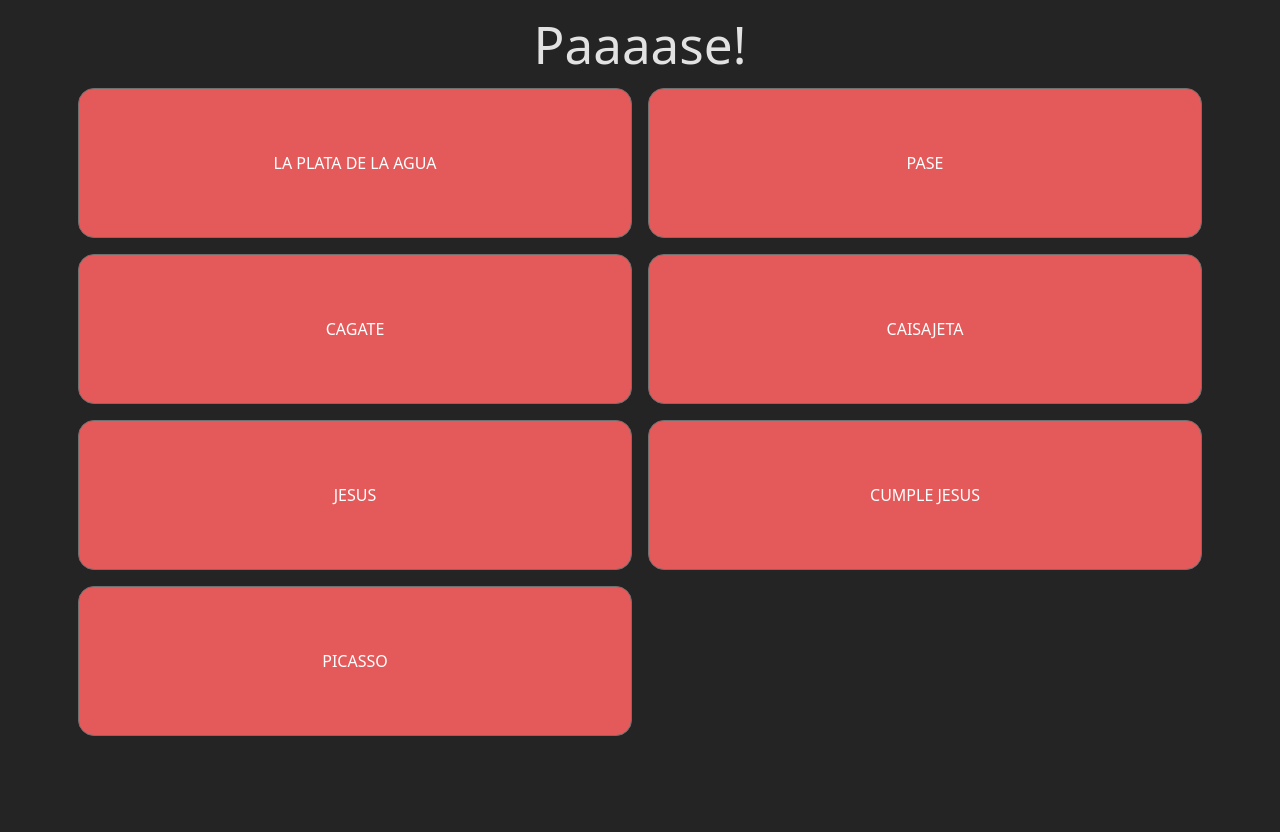
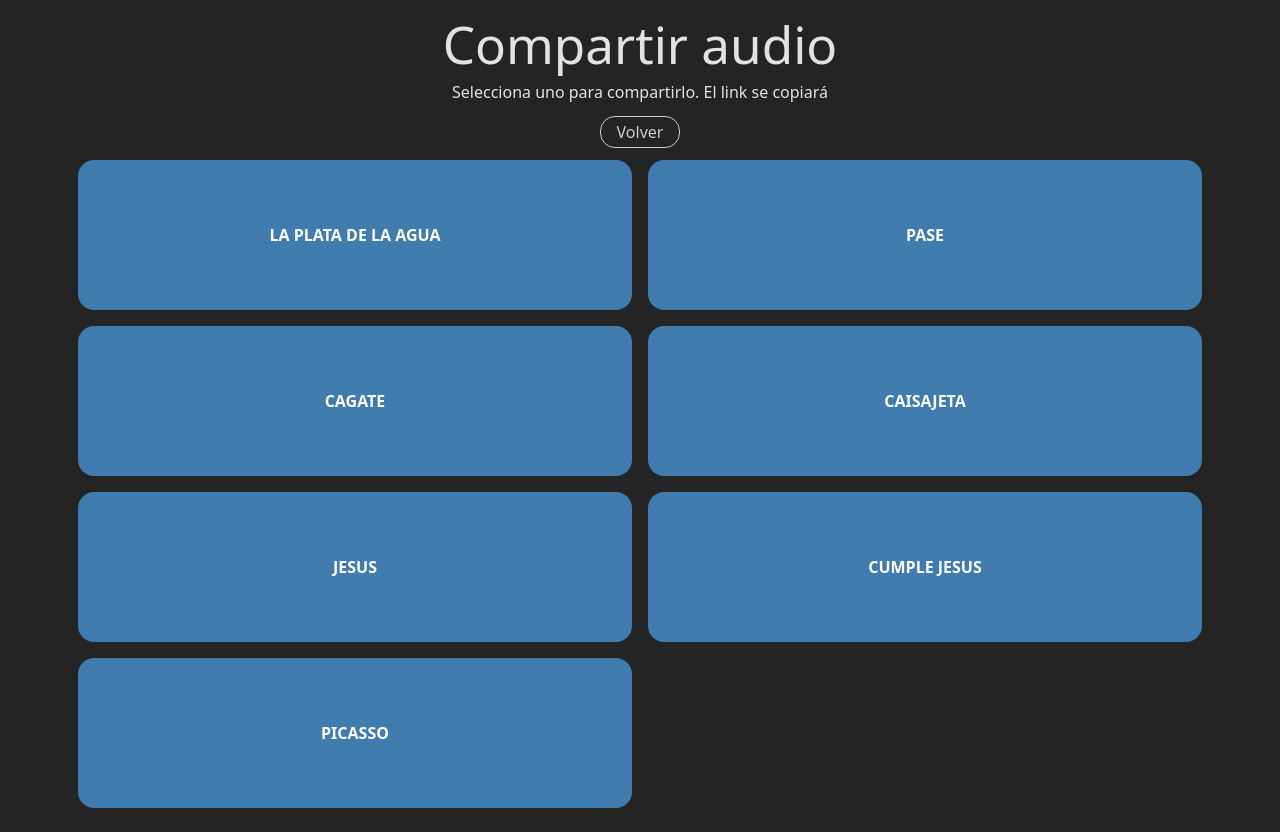
Before and after one commit to ezeamin/botonera, a React (Vite) app: page /share in a window 1280 px wide. Before the commit the page ends 800 px from the top, so only its background shows below. Built offline with nearby package versions, Linux system fonts and the light colour scheme.

Commit message:
updated dependencies and added sharing option

```diff
--- a/src/App.tsx
+++ /dev/null
@@ -1,49 +0,0 @@
-import MusicButton from './components/MusicButton';
-
-const buttons = [
-  {
-    text: 'La plata de la agua',
-    audioSrc: '/audios/agua.mp3',
-  },
-  {
-    text: 'Pase',
-    audioSrc: '/audios/pase.mp3',
-  },
-  {
-    text: 'Cagate',
-    audioSrc: '/audios/cagate.mp3',
-  },
-  {
-    text: 'Caisajeta',
-    audioSrc: '/audios/caisajeta.mp3',
-  },
-  {
-    text: 'Jesus',
-    audioSrc: '/audios/jesus.mp3',
-  },
-  {
-    text: 'Cumple Jesus',
-    audioSrc: '/audios/cumple-jesus.mp3',
-  },
-  {
-    text: 'Picasso',
-    audioSrc: '/audios/picasso.mp3',
-  },
-];
-
-const App = () => {
-  return (
-    <main className='container'>
-      <h1 className='text-center'>Paaaase!</h1>
-      <section className='row'>
-        {buttons.map((button) => (
-          <article className='col-6 p-2' key={button.text}>
-            <MusicButton {...button} />
-          </article>
-        ))}
-      </section>
-    </main>
-  );
-};
-
-export default App;
--- /dev/null
+++ b/src/Router.tsx
@@ -0,0 +1,19 @@
+import { BrowserRouter, Route, Routes } from 'react-router-dom';
+
+import Index from './views/Index';
+import Slug from './views/Slug';
+import Share from './views/Share';
+
+const Router = () => {
+  return (
+    <BrowserRouter>
+      <Routes>
+        <Route path='/' element={<Index />} />
+        <Route path='/audio/:slug' element={<Slug />} />
+        <Route path='/share' element={<Share />} />
+      </Routes>
+    </BrowserRouter>
+  );
+};
+
+export default Router;
--- a/src/components/MusicButton.tsx
+++ b/src/components/MusicButton.tsx
@@ -1,9 +1,14 @@
 import { useRef } from 'react';
 
 import { MusicButtonProps } from '../../types';
+import { useNavigate } from 'react-router-dom';
+import { slugList } from '../constants/slugList';
+import { buttons } from '../constants/buttons';
 
 const MusicButton = (props: MusicButtonProps) => {
-  const { text, audioSrc } = props;
+  const { text, audioSrc, type } = props;
+
+  const navigate = useNavigate();
 
   const audioRef = useRef<HTMLAudioElement>(null);
 
@@ -13,8 +18,54 @@
     }
   };
 
+  const onClickNavigate = () => {
+    navigate('/share');
+  };
+
+  const onClickShare = () => {
+    const slug = buttons.find((button) => button.text === text)?.slug;
+
+    const link = window.location.href.split('/').slice(0, 3).join('/');
+
+    const finalLink = `${link}/audio/${slug}`;
+
+    onClick();
+    navigator.clipboard.writeText(finalLink);
+
+    alert('Link copiado al portapapeles! :D');
+  };
+
+  if (type && type === 'SHARE') {
+    return (
+      <div className='h-100 w-100' style={{ minHeight: '150px' }}>
+        <button
+          style={{ height: '100%' }}
+          className='share'
+          onClick={onClickShare}
+        >
+          {text}
+        </button>
+        <audio ref={audioRef} src={audioSrc}></audio>
+      </div>
+    );
+  }
+
+  if (text === 'COMPARTIR AUDIO') {
+    return (
+      <div className='h-100 w-100' style={{ minHeight: '150px' }}>
+        <button
+          style={{ height: '100%' }}
+          className='share'
+          onClick={onClickNavigate}
+        >
+          {text}
+        </button>
+      </div>
+    );
+  }
+
   return (
-    <div className='h-100 w-100' style={{minHeight: "150px"}}>
+    <div className='h-100 w-100' style={{ minHeight: '150px' }}>
       <button style={{ height: '100%' }} onClick={onClick}>
         {text}
       </button>
--- /dev/null
+++ b/src/constants/buttons.ts
@@ -0,0 +1,41 @@
+export const buttons = [
+  {
+    text: 'La plata de la agua',
+    audioSrc: '/audios/agua.mp3',
+    slug: 'la-plata-de-la-agua',
+  },
+  {
+    text: 'Pase',
+    audioSrc: '/audios/pase.mp3',
+    slug: 'pase',
+  },
+  {
+    text: 'Cagate',
+    audioSrc: '/audios/cagate.mp3',
+    slug: 'cagate',
+  },
+  {
+    text: 'Caisajeta',
+    audioSrc: '/audios/caisajeta.mp3',
+    slug: 'caisajeta',
+  },
+  {
+    text: 'Jesus',
+    audioSrc: '/audios/jesus.mp3',
+    slug: 'jesus',
+  },
+  {
+    text: 'Cumple Jesus',
+    audioSrc: '/audios/cumple-jesus.mp3',
+    slug: 'cumple-jesus',
+  },
+  {
+    text: 'Picasso',
+    audioSrc: '/audios/picasso.mp3',
+    slug: 'picasso',
+  },
+  {
+    text: 'COMPARTIR AUDIO',
+    audioSrc: '',
+  },
+];
--- a/src/index.css
+++ b/src/index.css
@@ -12,7 +12,7 @@
   line-height: 1.1;
 }
 
-button {
+button:not(.share) {
   width: 100%;
   border-radius: 1rem;
   background-color: rgb(228, 90, 90);
@@ -20,9 +20,39 @@
   color: #fff;
   padding: 1rem;
   text-transform: uppercase;
+  font-weight: 600;
 }
 
-button:focus {
+button:focus:not(.share) {
   background-color: rgb(196, 75, 75);
   border: 2px solid #ccc;
 }
+
+.share {
+  width: 100%;
+  border-radius: 1rem;
+  background-color: rgb(64, 124, 173);
+  border: 0;
+  color: #fff;
+  padding: 1rem;
+  text-transform: uppercase;
+  font-weight: 600;
+}
+
+#back-button {
+  border: 1px solid #ccc;
+  color: #ccc;
+  border-radius: 15px;
+  padding: 0.25rem 1rem;
+  text-decoration: none;
+  margin-bottom: 1rem;
+}
+
+#slug-screen {
+  height: 95vh !important;
+  overflow: hidden;
+  display: flex;
+  flex-direction: column;
+  align-items: center;
+  justify-content: center;
+}
--- a/src/main.tsx
+++ b/src/main.tsx
@@ -1,13 +1,13 @@
 import React from 'react';
 import ReactDOM from 'react-dom/client';
 
-import App from './App';
+import Router from './Router';
 
 import 'bootstrap/dist/css/bootstrap.min.css';
 import './index.css';
 
 ReactDOM.createRoot(document.getElementById('root') as HTMLElement).render(
   <React.StrictMode>
-    <App />
+    <Router />
   </React.StrictMode>
 );
--- /dev/null
+++ b/src/views/Index.tsx
@@ -0,0 +1,20 @@
+import MusicButton from '../components/MusicButton';
+
+import { buttons } from '../constants/buttons';
+
+const Index = () => {
+  return (
+    <main className='container'>
+      <h1 className='text-center'>Paaaase!</h1>
+      <section className='row'>
+        {buttons.map((button) => (
+          <article className='col-6 p-2' key={button.text}>
+            <MusicButton {...button} />
+          </article>
+        ))}
+      </section>
+    </main>
+  );
+};
+
+export default Index;
--- /dev/null
+++ b/src/views/Share.tsx
@@ -0,0 +1,28 @@
+import { Link } from 'react-router-dom';
+import MusicButton from '../components/MusicButton';
+import { buttons } from '../constants/buttons';
+
+const Share = () => {
+  return (
+    <main className='container text-center'>
+      <h1>Compartir audio</h1>
+      <p>Selecciona uno para compartirlo. El link se copiará</p>
+      <Link to='/' id='back-button'>
+        Volver
+      </Link>
+      <section className='row mt-2'>
+        {buttons.map((button, index) => {
+          if (index === buttons.length - 1) return null;
+
+          return (
+            <article className='col-6 p-2' key={button.text}>
+              <MusicButton {...button} type='SHARE' />
+            </article>
+          );
+        })}
+      </section>
+    </main>
+  );
+};
+
+export default Share;
--- /dev/null
+++ b/src/views/Slug.tsx
@@ -0,0 +1,22 @@
+import { Link, useParams } from 'react-router-dom';
+import { buttons } from '../constants/buttons';
+import { useEffect, useRef } from 'react';
+
+const Slug = () => {
+  const { slug } = useParams();
+
+  const buttonInfo = buttons.find((button) => button?.slug === slug);
+
+  return (
+    <main className='container text-center' id='slug-screen'>
+      <h1>{buttonInfo?.text}</h1>
+      <p>Te dedicaron un audio! 🤣</p>
+      <audio controls src={buttonInfo?.audioSrc} className='mb-3'></audio>
+      <Link to='/' id='back-button'>
+        Volver a la botonera
+      </Link>
+    </main>
+  );
+};
+
+export default Slug;
--- a/types.d.ts
+++ b/types.d.ts
@@ -1,4 +1,5 @@
 export interface MusicButtonProps {
     text: string;
     audioSrc: string;
+    type?: string;
 }
```
Also changed, not shown: package.json (+8 -7 lines), 1 other file (tests, documents, lock files or other folders).
